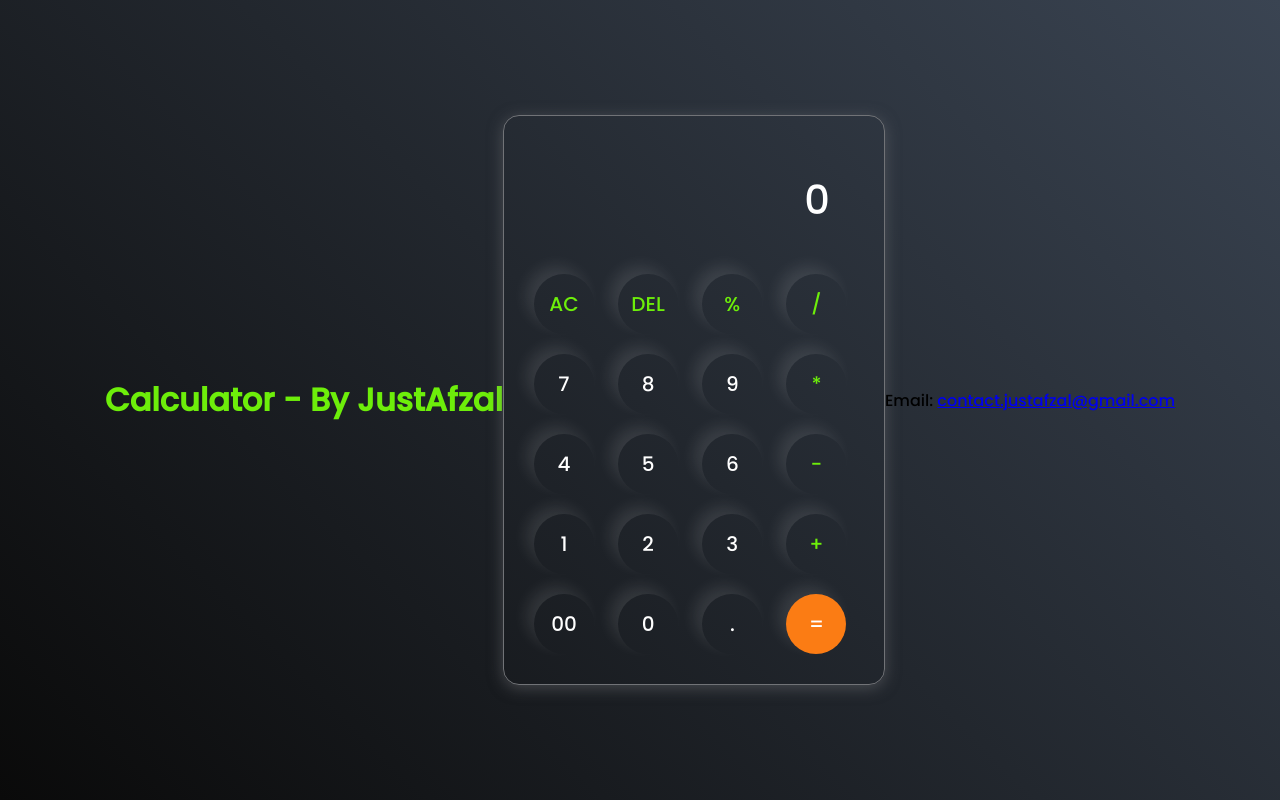
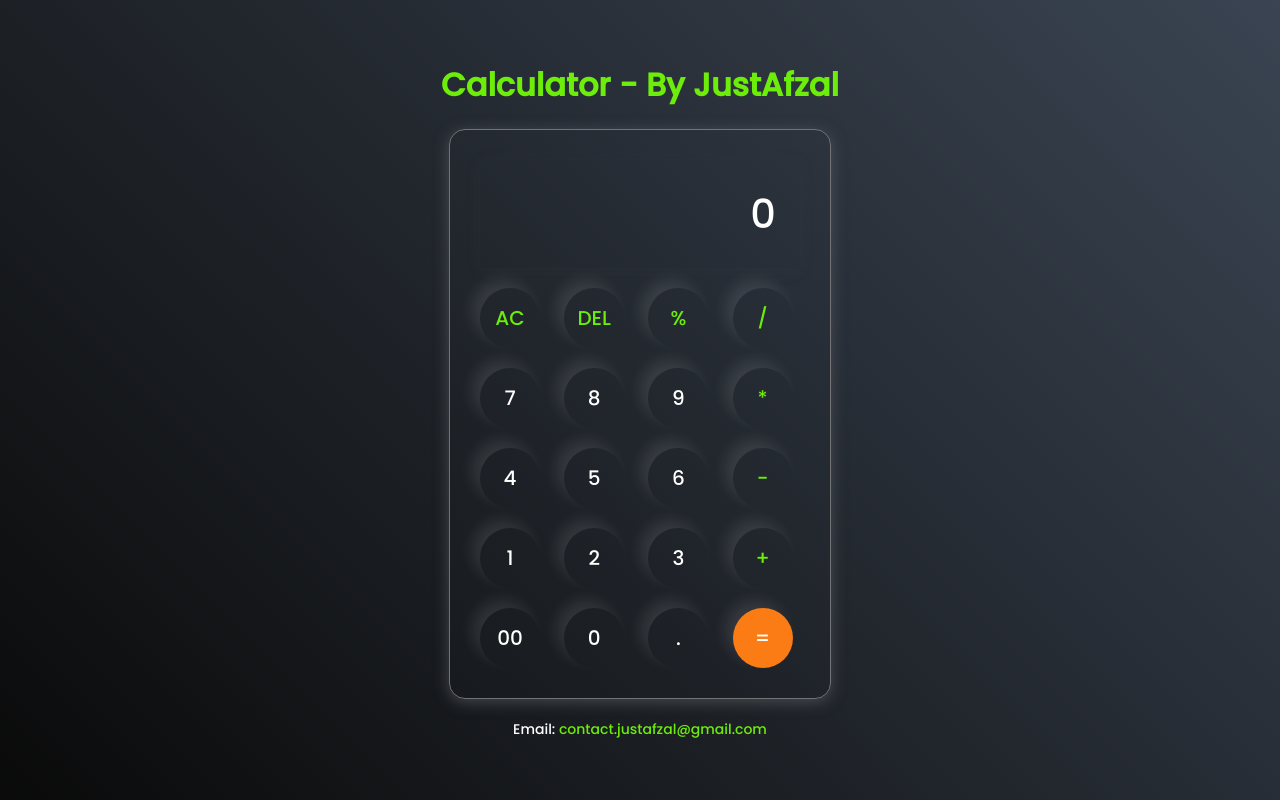
Before and after one commit to justafzal/Calculator_by_justafzal, a plain HTML site: page index.html in a window 1280 px wide. Drawn offline with Linux system fonts and the light colour scheme.

Commit message:
Update style.css

```diff
--- a/style.css
+++ b/style.css
@@ -1,48 +1,53 @@
 @import url('https://fonts.googleapis.com/css2?family=Poppins:wght@500&display=swap');
 
-*{
+* {
   margin: 0;
   padding: 0;
   box-sizing: border-box;
   font-family: 'Poppins', sans-serif;
 }
 
-body{
+body {
   width: 100%;
   height: 100vh;
   display: flex;
+  flex-direction: column;
   justify-content: center;
   align-items: center;
   background: linear-gradient(45deg, #0a0a0a, #3a4452);
 }
 
-.calculator{
+h1 {
+  color: #6dee0a;
+  margin-bottom: 20px;
+}
+
+.calculator {
   border: 1px solid #717377;
   padding: 20px;
   border-radius: 16px;
   background: transparent;
   box-shadow: 0px 3px 15px rgba(113, 115, 119, 0.5);
-
 }
 
-input{
+input {
   width: 320px;
   border: none;
   padding: 24px;
   margin: 10px;
   background: transparent;
-    box-shadow: 0px 3px 15px rgbs(84, 84, 84, 0.1);
+  box-shadow: 0px 3px 15px rgba(84, 84, 84, 0.1);
   font-size: 40px;
   text-align: right;
   cursor: pointer;
   color: #ffffff;
 }
 
-input::placeholder{
+input::placeholder {
   color: #ffffff;
 }
 
-button{
+button {
   border: none;
   width: 60px;
   height: 60px;
@@ -55,15 +60,25 @@ button{
   cursor: pointer;
 }
 
-.equalBtn{
+.equalBtn {
   background-color: #fb7c14;
 }
 
-.operator{
+.operator {
   color: #6dee0a;
 }
 
-H1{
+.contact-info {
+  margin-top: 20px;
+  color: #ffffff;
+  font-size: 14px;
+}
+
+.contact-info a {
   color: #6dee0a;
-  justify-content: end;
+  text-decoration: none;
 }
+
+.contact-info a:hover {
+  text-decoration: underline;
+}
```
Lines whose indentation alone changed are shown as unchanged.
